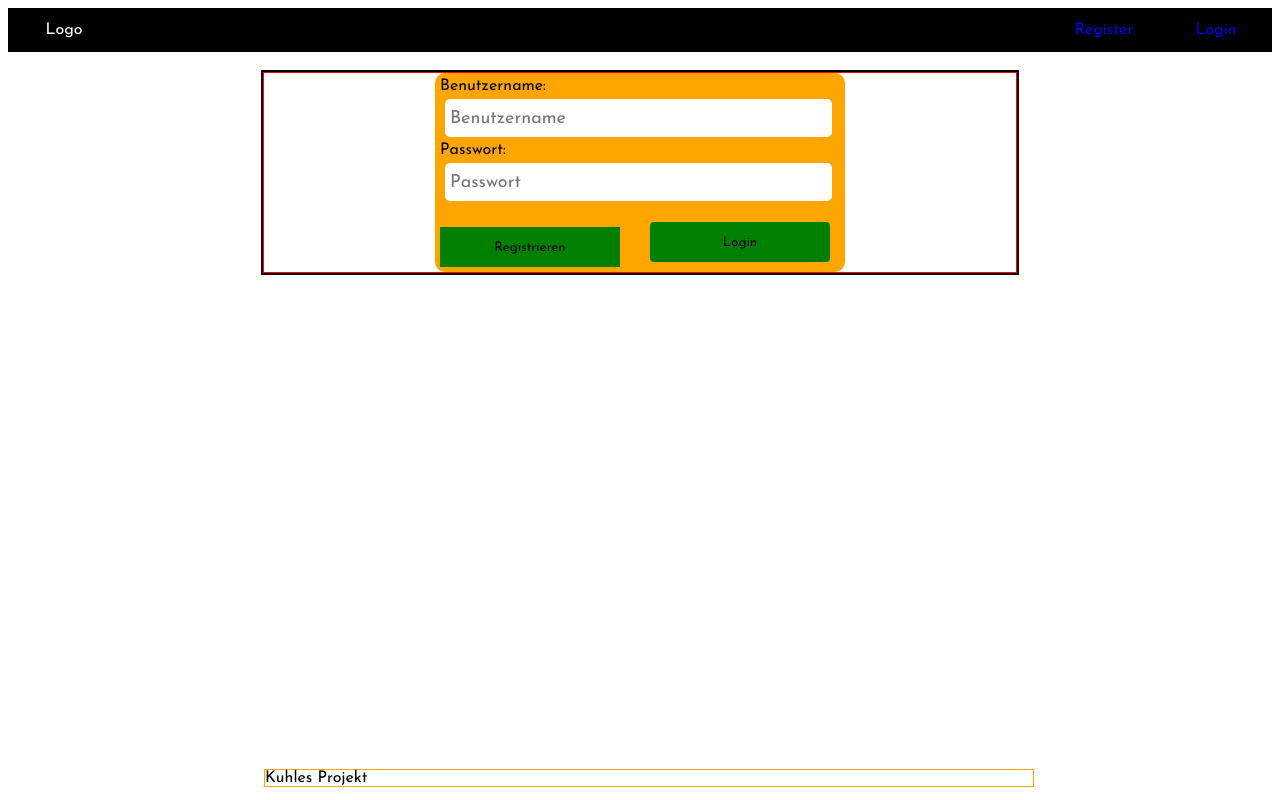
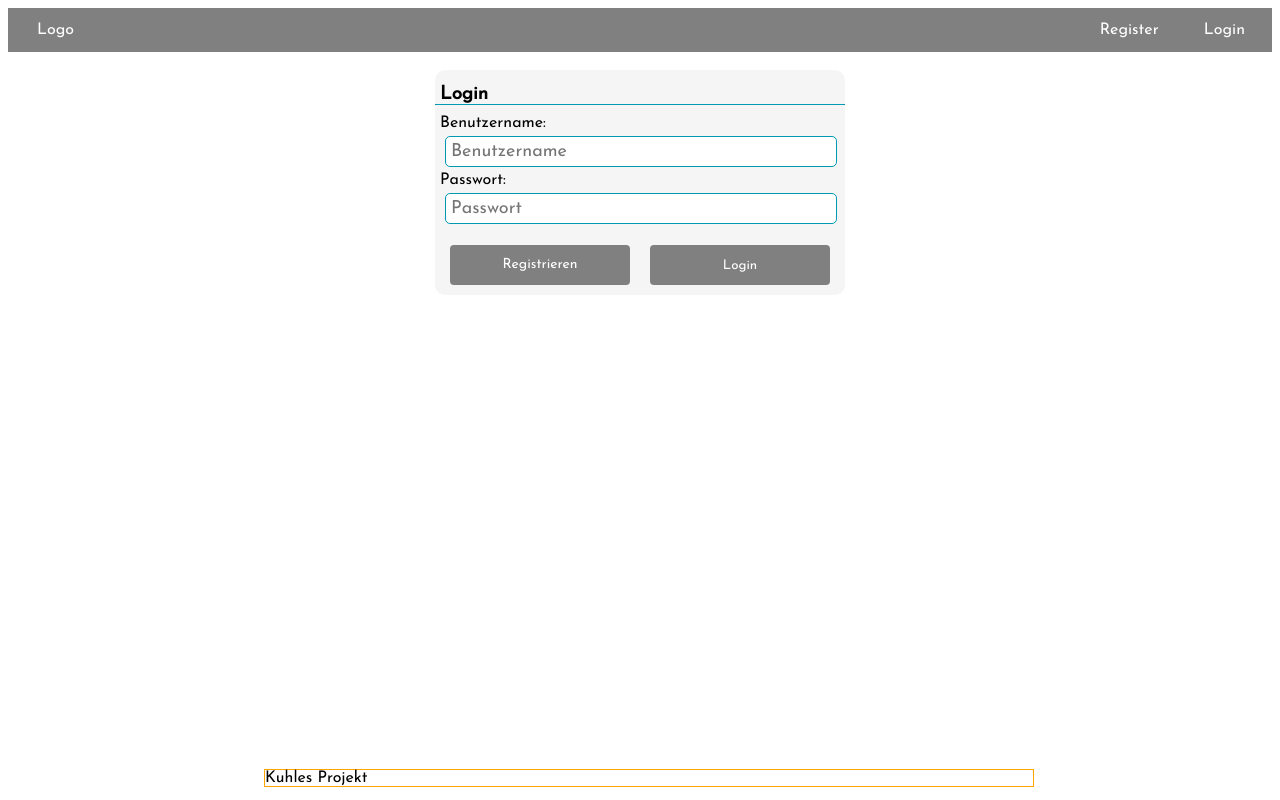
Before and after one commit to ryancarmon/webprog_a, a plain HTML site: page login.html in a window 1280 px wide. Drawn offline with Linux system fonts and the light colour scheme.

Commit message:
Login & Register Style weiterentwickelt
Seitenüberschriften eingebaut und gestyled
Style für Umbau von a-Tags zu Buttons integriert
Diagnose-Style Tags von Login und Register entfernt

```diff
--- a/css/login.css
+++ b/css/login.css
@@ -15,3 +15,16 @@
 	border: none;
 	background-color: green;
 }
+
+#regbutton {
+	float: left;
+	margin: 0 10px 10px 10px;
+	width: calc(45% - 4px);
+	height: calc(3em - 6px);
+	line-height: calc(3em - 6px);
+	text-align: center;
+	border-radius: 4px;
+	font-size: 14px;
+	text-decoration: none;
+	border: 2px solid gray;
+}
--- a/css/scheme_draft.css
+++ b/css/scheme_draft.css
@@ -23,12 +23,12 @@ nav ul li:hover a{
 	border: 1px solid #009ab2;
 }
 
-#login input[type=submit] {
+#login input[type=submit], #login input[type=reset], #regbutton {
 	color: white;
 	background-color: grey;
 }
 
-#login input[type=submit]:hover {
+#login input[type=submit]:hover, #login input[type=reset]:hover, #regbutton:hover {
 	color: #009ab2;
 	background-color: #F5F5F5;
 	border: 2px solid #009ab2;
--- a/css/style.css
+++ b/css/style.css
@@ -24,6 +24,7 @@
 section {
 	text-align: left;
 	width: 75%;
+
 }
 
 /* Seitenleiste bekommt den Rest zugeteilt */
@@ -52,7 +53,7 @@
 	text-align: center;
 	margin: 5px;
 	padding: 9px 11px;
-			min-width: 80px;
+	min-width: 50px;
 	width: 5%;
 }
 
@@ -109,7 +110,7 @@
 }
 
 
-		#login input[type=submit] {
+#login input[type=submit], #login input[type=reset] {
 	float: right;
 	margin: 0 10px 10px 10px;
 	text-align: center;
@@ -123,15 +124,18 @@
 	border-radius: 4px;
 }
 
-		#login input[type=submit]:click {
-
-		}
-
 #login input[type=reset] {
 	float: left;
 	text-align: center;
 	width: 45%;
 	height: 3em;
+}
+
+#login h3 {
+	border-bottom: 1px solid #009ab2;
+	width: calc(100% + 5px);
+	margin: 10px 0px 10px -5px;
+	padding-left: 5px;
 }
 
 input[type=submit], input[type=reset] {
@@ -144,9 +148,9 @@
 	border-radius: 5px;
 	border: none;
 	font-size: 18px;
-			height: 2em;
+	-height: 2em;
 	margin-left: 5px;
-			padding-left: 5px;
+	padding: 5px;
 }
 
 /* medium */
--- a/login.html
+++ b/login.html
@@ -9,6 +9,7 @@
 	<!-- Wird zukünftig in Extra Datei ausgelagert -->
 	<link rel="stylesheet" type="text/css" href="css/style.css">
 	<link rel="stylesheet" type="text/css" href="css/login.css">
+	<link rel="stylesheet" type="text/css" href="css/scheme_draft.css">
   </head>
   <body>
 	<!-- Aufteilung des Body in Header, Navigation, Content (Main) und Footer -->
@@ -27,9 +28,11 @@
 			</li>
 		</ul>
 	</nav>
-	<main style="border: 2px solid black;">
-		<section style="border: 1px solid red;">
+	<main>
+		<section>
 		  <section id="login">
+			<h3>Login</h3>
+
 			<form method="POST" action="home.html">
 				Benutzername:<br>
 				<input type="Text" name="user" maxlength="50" placeholder="Benutzername">
@@ -38,7 +41,7 @@
 				<br>
 				<!-- TODO: Registrierung durch Link ersetzen -->
 				<input type="Submit" value="Login">
-				<input id="regbutton" type="Button" value="Registrieren">
+				<a id="regbutton" href="register.html">Registrieren</a>
 			</form>
 		  </section>
 		</section>
```
Also changed, not shown: index.html (+3 -1 lines), register.html (+5 -2 lines). Lines whose indentation alone changed are shown as unchanged.
